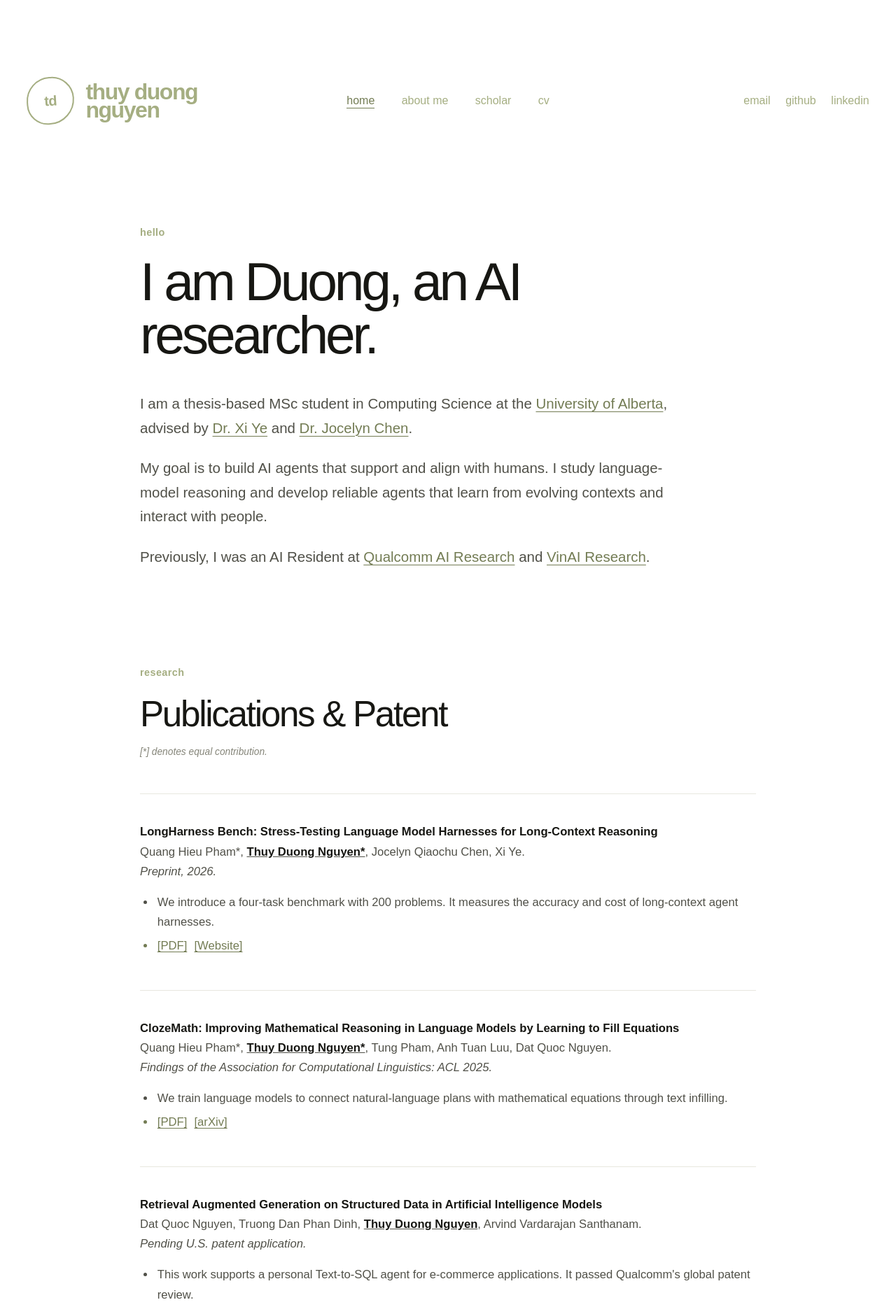
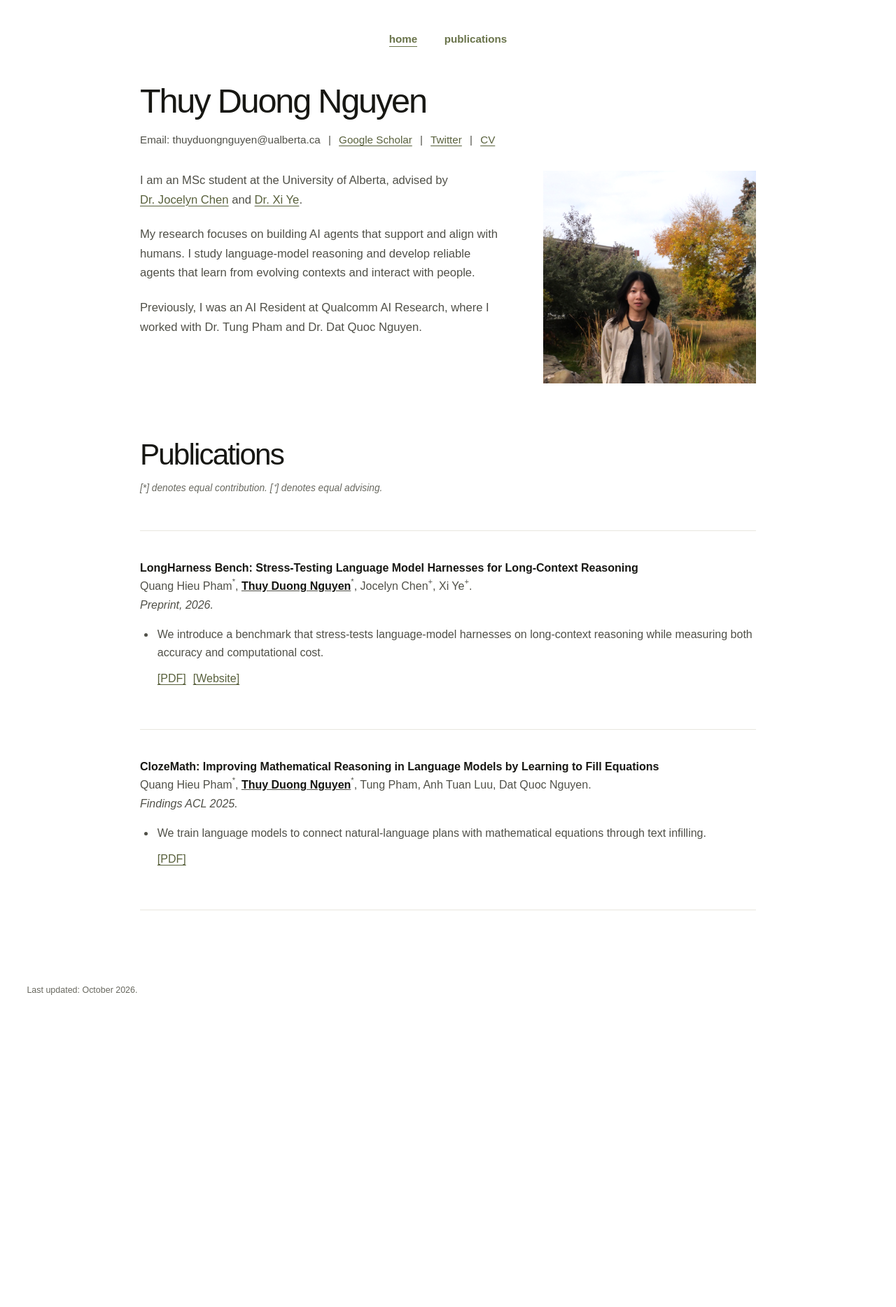
Before and after one commit to mi-do-ri/mi-do-ri.github.io, a plain HTML site: page index.html in a window 1280 px wide. Shown: the top 1868 px of the page at 70% size. After the commit the page ends 1473 px from the top, so only its background shows below. Drawn offline with Linux system fonts and the light colour scheme; a web font is replaced by a local one.

Commit message:
Finalize personal website for GitHub Pages

```diff
--- a/index.html
+++ b/index.html
@@ -32,7 +32,7 @@
         "@type": "Person",
         "name": "Thuy Duong Nguyen",
         "url": "https://mi-do-ri.github.io/",
-        "email": "mailto:thuyduo3@ualberta.ca",
+        "email": "thuyduongnguyen@ualberta.ca",
         "jobTitle": "MSc Student in Computing Science",
         "affiliation": {
           "@type": "CollegeOrUniversity",
@@ -41,7 +41,8 @@
         "sameAs": [
           "https://scholar.google.com/citations?user=saEovKIAAAAJ&hl=en",
           "https://github.com/mi-do-ri",
-          "https://www.linkedin.com/in/thuy-duong-nguyen-833b88209/"
+          "https://www.linkedin.com/in/thuy-duong-nguyen-833b88209/",
+          "https://x.com/ngtduong6"
         ]
       }
     </script>
@@ -52,117 +53,133 @@
 
     <div class="page-shell">
       <header class="site-header">
-        <a class="brand" href="./" aria-label="Thuy Duong Nguyen, home">
-          <span class="brand-mark" aria-hidden="true">td</span>
-          <span class="brand-name">thuy duong<br>nguyen</span>
-        </a>
-
         <nav aria-label="Main navigation">
           <ul>
-            <li><a class="active" href="./">home</a></li>
-            <li><a href="about.html">about me</a></li>
-            <li><a href="https://scholar.google.com/citations?user=saEovKIAAAAJ&amp;hl=en">scholar</a></li>
-            <li><a href="assets/Thuy-Duong-Nguyen-CV.pdf">cv</a></li>
+            <li><a class="active" href="#home" aria-current="location">home</a></li>
+            <li><a href="#publications">publications</a></li>
           </ul>
         </nav>
-
-        <div class="header-links" aria-label="Contact links">
-          <a href="mailto:thuyduo3@ualberta.ca">email</a>
-          <a href="https://github.com/mi-do-ri">github</a>
-          <a href="https://www.linkedin.com/in/thuy-duong-nguyen-833b88209/">linkedin</a>
-        </div>
       </header>
 
       <main id="content">
-        <section class="introduction" aria-labelledby="intro-title">
-          <p class="eyebrow">hello</p>
-          <h1 id="intro-title">I am Duong, an AI researcher.</h1>
+        <section class="introduction" id="home" aria-labelledby="intro-title">
+          <h1 id="intro-title">Thuy Duong Nguyen</h1>
+          <ul class="intro-links" aria-label="Profile and contact links">
+            <li>Email: thuyduongnguyen@ualberta.ca</li>
+            <li><a href="https://scholar.google.com/citations?user=saEovKIAAAAJ&amp;hl=en">Google Scholar</a></li>
+            <li><a href="https://x.com/ngtduong6">Twitter</a></li>
+            <li><a href="assets/Thuy-Duong-Nguyen-CV.pdf">CV</a></li>
+          </ul>
           <div class="intro-copy">
+            <div class="intro-text">
               <p>
-              I am a thesis-based MSc student in Computing Science at the
-              <a href="https://www.ualberta.ca/en/computing-science/index.html">University of Alberta</a>,
-              advised by <a href="https://xiye17.github.io/">Dr. Xi Ye</a> and
-              <a href="https://thelyad.github.io/">Dr. Jocelyn Chen</a>.
+                I am an MSc student at the
+                University of Alberta,
+                advised by <a href="https://thelyad.github.io/">Dr. Jocelyn Chen</a> and
+                <a href="https://xiye17.github.io/">Dr. Xi Ye</a>.
               </p>
               <p>
-              My goal is to build AI agents that support and align with humans. I study language-model reasoning
+                My research focuses on building AI agents that support and align with humans. I study language-model reasoning
                 and develop reliable agents that learn from evolving contexts and interact with people.
               </p>
               <p>
                 Previously, I was an AI Resident at
-              <a href="https://www.qualcomm.com/research/artificial-intelligence">Qualcomm AI Research</a>
-              and <a href="https://www.vinai.io/">VinAI Research</a>.
+                Qualcomm AI Research,
+                where I worked with Dr. Tung Pham and Dr. Dat Quoc Nguyen.
               </p>
+            </div>
+            <div class="intro-photo-frame">
+              <img
+                class="intro-photo"
+                src="assets/thuy-duong-royal-tyrrell.jpg"
+                alt="Thuy Duong Nguyen outdoors beside a pond in autumn"
+                width="1600"
+                height="1200"
+              >
+            </div>
           </div>
         </section>
 
-        <section class="publications-section" aria-labelledby="publications-title">
-          <p class="eyebrow">research</p>
-          <h2 id="publications-title">Publications &amp; Patent</h2>
-          <p class="section-note">[*] denotes equal contribution.</p>
+        <section class="publications-section" id="publications" aria-labelledby="publications-title">
+          <h2 id="publications-title">Publications</h2>
+          <p class="section-note"><em>[*] denotes equal contribution. [⁺] denotes equal advising.</em></p>
 
           <article class="publication">
             <p>
               <strong>LongHarness Bench: Stress-Testing Language Model Harnesses for Long-Context Reasoning</strong><br>
-              Quang Hieu Pham*, <u><strong>Thuy Duong Nguyen*</strong></u>, Jocelyn Qiaochu Chen, Xi Ye.<br>
+              Quang Hieu Pham<sup>*</sup>, <u><strong>Thuy Duong Nguyen</strong></u><sup>*</sup>,
+              Jocelyn Chen<sup>+</sup>, Xi Ye<sup>+</sup>.<br>
               <em>Preprint, 2026.</em>
             </p>
             <ul>
               <li>
-                We introduce a four-task benchmark with 200 problems. It measures the accuracy and cost of
-                long-context agent harnesses.
+                We introduce a benchmark that stress-tests language-model harnesses on long-context reasoning
+                while measuring both accuracy and computational cost.
               </li>
-              <li class="resource-links">
+            </ul>
+            <p class="resource-links">
               <a href="https://arxiv.org/pdf/2609.38137">[PDF]</a>
               <a href="https://stringnlplab.github.io/longharness/">[Website]</a>
-              </li>
-            </ul>
+            </p>
           </article>
 
           <article class="publication">
             <p>
               <strong>ClozeMath: Improving Mathematical Reasoning in Language Models by Learning to Fill Equations</strong><br>
-              Quang Hieu Pham*, <u><strong>Thuy Duong Nguyen*</strong></u>, Tung Pham, Anh Tuan Luu, Dat Quoc Nguyen.<br>
-              <em>Findings of the Association for Computational Linguistics: ACL 2025.</em>
+              Quang Hieu Pham<sup>*</sup>, <u><strong>Thuy Duong Nguyen</strong></u><sup>*</sup>,
+              Tung Pham, Anh Tuan Luu, Dat Quoc Nguyen.<br>
+              <em>Findings ACL 2025.</em>
             </p>
             <ul>
               <li>
                 We train language models to connect natural-language plans with mathematical equations through
                 text infilling.
               </li>
-              <li class="resource-links">
+            </ul>
+            <p class="resource-links">
               <a href="https://aclanthology.org/2025.findings-acl.738.pdf">[PDF]</a>
-                <a href="https://arxiv.org/abs/2506.03763">[arXiv]</a>
-              </li>
-            </ul>
+            </p>
           </article>
 
-          <article class="publication">
-            <p>
-              <strong>Retrieval Augmented Generation on Structured Data in Artificial Intelligence Models</strong><br>
-              Dat Quoc Nguyen, Truong Dan Phan Dinh, <u><strong>Thuy Duong Nguyen</strong></u>,
-              Arvind Vardarajan Santhanam.<br>
-              <em>Pending U.S. patent application.</em>
-            </p>
-            <ul>
-              <li>
-                This work supports a personal Text-to-SQL agent for e-commerce applications. It passed Qualcomm's
-                global patent review.
-              </li>
-            </ul>
-          </article>
         </section>
       </main>
 
       <footer class="site-footer">
-        <p>© <span class="current-year">2026</span> — <a href="./">Thuy Duong Nguyen</a></p>
-        <ul>
-          <li><a href="mailto:thuyduo3@ualberta.ca">Email</a></li>
-          <li><a href="https://github.com/mi-do-ri">GitHub</a></li>
-          <li><a href="https://www.linkedin.com/in/thuy-duong-nguyen-833b88209/">LinkedIn</a></li>
-        </ul>
+        <p>Last updated: October 2026.</p>
       </footer>
     </div>
 
+    <script>
+      const navigationLinks = [...document.querySelectorAll('.site-header a[href^="#"]')];
+      const pageSections = navigationLinks
+        .map((link) => document.querySelector(link.getAttribute('href')))
+        .filter(Boolean);
+
+      function updateActiveLink() {
+        const readingPosition = window.scrollY + Math.min(window.innerHeight * 0.25, 180);
+        let activeSection = pageSections[0];
+
+        pageSections.forEach((section) => {
+          if (section.offsetTop <= readingPosition) {
+            activeSection = section;
+          }
+        });
+
+        navigationLinks.forEach((link) => {
+          const isActive = link.getAttribute('href') === `#${activeSection.id}`;
+          link.classList.toggle('active', isActive);
+
+          if (isActive) {
+            link.setAttribute('aria-current', 'location');
+          } else {
+            link.removeAttribute('aria-current');
+          }
+        });
+      }
+
+      updateActiveLink();
+      window.addEventListener('scroll', updateActiveLink, { passive: true });
+      window.addEventListener('resize', updateActiveLink);
+    </script>
   </body>
 </html>
--- a/sitemap.xml
+++ b/sitemap.xml
@@ -3,7 +3,4 @@
   <url>
     <loc>https://mi-do-ri.github.io/</loc>
   </url>
-  <url>
-    <loc>https://mi-do-ri.github.io/about.html</loc>
-  </url>
 </urlset>
--- a/styles.css
+++ b/styles.css
@@ -2,8 +2,8 @@
   --paper: #ffffff;
   --ink: #171713;
   --body: #505048;
-  --olive: #a5ae82;
-  --olive-dark: #737c54;
+  --olive: #69734a;
+  --olive-dark: #59613d;
   --olive-soft: #eef0e4;
   --sand: #f3eee5;
   --line: #e8e7df;
@@ -23,9 +23,9 @@ body {
   background: var(--paper);
   color: var(--body);
   font-family: var(--font);
-  font-size: 1.04rem;
+  font-size: 1rem;
   font-weight: 400;
-  line-height: 1.7;
+  line-height: 1.65;
   -webkit-font-smoothing: antialiased;
 }
 
@@ -59,46 +59,14 @@ a:focus-visible {
 }
 
 .site-header {
-  display: grid;
-  min-height: 18rem;
-  padding-block: 3.5rem;
+  display: flex;
+  min-height: 7rem;
+  padding-block: 1.5rem;
   align-items: center;
-  grid-template-columns: minmax(15rem, 1fr) auto minmax(15rem, 1fr);
-  gap: 3rem;
+  justify-content: center;
 }
 
-.brand {
-  display: inline-flex;
-  width: fit-content;
-  align-items: center;
-  gap: 1rem;
-  color: var(--olive);
-  text-decoration: none;
-}
-
-.brand-mark {
-  display: grid;
-  width: 4.25rem;
-  height: 4.25rem;
-  place-items: center;
-  border: 2px solid currentColor;
-  border-radius: 52% 48% 55% 45%;
-  font-size: 1.25rem;
-  font-weight: 650;
-  letter-spacing: -0.04em;
-  transform: rotate(-4deg);
-}
-
-.brand-name {
-  font-size: 2rem;
-  font-weight: 650;
-  letter-spacing: -0.045em;
-  line-height: 0.82;
-  text-transform: lowercase;
-}
-
-nav ul,
-.site-footer ul {
+nav ul {
   display: flex;
   margin: 0;
   padding: 0;
@@ -108,35 +76,25 @@ nav ul,
 nav ul {
   justify-content: center;
   gap: clamp(1.35rem, 3vw, 3.25rem);
+  white-space: nowrap;
 }
 
-nav a,
-.header-links a {
+nav a {
+  padding-bottom: 0.16rem;
   color: var(--olive);
-  font-size: 1rem;
-  font-weight: 480;
+  font-size: 0.95rem;
+  font-weight: 650;
   text-decoration: none;
   text-transform: lowercase;
 }
 
-nav a {
-  padding-bottom: 0.16rem;
-}
-
-nav a:hover,
-nav a.active,
-.header-links a:hover {
+nav a:hover {
   color: var(--olive-dark);
 }
 
 nav a.active {
+  color: var(--olive);
   border-bottom: 1px solid currentColor;
-}
-
-.header-links {
-  display: flex;
-  justify-content: flex-end;
-  gap: 1.35rem;
 }
 
 main {
@@ -145,20 +103,11 @@ main {
 }
 
 main section {
-  margin-bottom: 8rem;
+  margin-bottom: 4.5rem;
 }
 
 .introduction {
-  padding-top: 2rem;
-}
-
-.eyebrow {
-  margin: 0 0 1.3rem;
-  color: var(--olive);
-  font-size: 0.9rem;
-  font-weight: 600;
-  letter-spacing: 0.03em;
-  text-transform: lowercase;
+  padding-top: 0.5rem;
 }
 
 h1,
@@ -176,9 +125,17 @@ h1 {
   line-height: 0.98;
 }
 
+.introduction h1 {
+  max-width: none;
+  margin-bottom: 1.15rem;
+  font-size: clamp(2.2rem, 3.8vw, 3.2rem);
+  letter-spacing: -0.045em;
+  line-height: 1;
+}
+
 h2 {
   margin: 0 0 1rem;
-  font-size: clamp(2rem, 4vw, 3.35rem);
+  font-size: clamp(1.8rem, 3.3vw, 2.7rem);
   letter-spacing: -0.045em;
   line-height: 1.02;
 }
@@ -193,8 +150,57 @@ p {
 }
 
 .intro-copy {
-  max-width: 49rem;
-  font-size: clamp(1.08rem, 1.65vw, 1.28rem);
+  display: grid;
+  align-items: start;
+  font-size: clamp(1rem, 1.3vw, 1.12rem);
+  grid-template-columns: minmax(0, 1fr) clamp(15rem, 28vw, 19rem);
+  gap: clamp(2rem, 4vw, 3.75rem);
+}
+
+.intro-text {
+  min-width: 0;
+}
+
+.intro-text a {
+  white-space: nowrap;
+}
+
+.intro-photo-frame {
+  position: relative;
+  overflow: hidden;
+  width: 100%;
+  aspect-ratio: 1;
+}
+
+.intro-photo {
+  display: block;
+  width: 185%;
+  max-width: none;
+  height: auto;
+  filter: brightness(1.2);
+  transform: translateX(-14%);
+}
+
+.intro-links {
+  display: flex;
+  margin-bottom: 2rem;
+  padding: 0;
+  flex-wrap: wrap;
+  font-size: 0.95rem;
+  gap: 0.5rem 0;
+  list-style: none;
+}
+
+.intro-links li {
+  display: inline-flex;
+  align-items: baseline;
+  white-space: nowrap;
+}
+
+.intro-links li + li::before {
+  margin-inline: 0.7rem;
+  color: var(--body);
+  content: "|";
 }
 
 main a {
@@ -214,7 +220,7 @@ main a:hover {
 
 .section-note {
   margin-bottom: 3rem;
-  color: #858579;
+  color: #68685f;
   font-size: 0.86rem;
   font-style: italic;
 }
@@ -237,6 +243,13 @@ main a:hover {
   font-weight: 610;
 }
 
+.publication sup {
+  position: relative;
+  top: -0.15em;
+  font-size: 0.7em;
+  line-height: 0;
+}
+
 .publication ul {
   margin: 0 0 0 1.35rem;
   padding: 0;
@@ -248,6 +261,7 @@ main a:hover {
 }
 
 .resource-links {
+  margin: 0.65rem 0 0 1.55rem;
   color: var(--olive-dark);
 }
 
@@ -255,60 +269,14 @@ main a:hover {
   margin-left: 0.35rem;
 }
 
-.about-minimal {
-  min-height: calc(100vh - 27rem);
-  padding: 3rem 0 9rem;
-}
-
-.about-minimal h1 {
-  margin-bottom: 3rem;
-}
-
-.cv-link {
-  display: flex;
-  width: min(100%, 40rem);
-  padding: 1.25rem 0;
-  align-items: center;
-  justify-content: space-between;
-  border-top: 1px solid var(--olive);
-  border-bottom: 1px solid var(--olive);
-  color: var(--olive-dark);
-  font-size: clamp(1.15rem, 2vw, 1.45rem);
-  font-weight: 480;
-  text-decoration: none;
-  text-transform: lowercase;
-}
-
-.cv-link:hover {
-  color: var(--ink);
-}
-
 .site-footer {
-  display: grid;
   padding: 2rem 0 3rem;
-  border-top: 1px solid var(--line);
-  color: #8b8b80;
+  color: #68685f;
   font-size: 0.78rem;
-  grid-template-columns: 1fr 1fr;
-  gap: 1rem;
 }
 
 .site-footer p {
   margin: 0;
-}
-
-.site-footer a {
-  color: #8b8b80;
-  text-decoration: none;
-}
-
-.site-footer a:hover {
-  color: var(--olive-dark);
-}
-
-.site-footer ul {
-  justify-content: flex-end;
-  gap: 1.35rem;
 }
 
 @media (max-width: 900px) {
@@ -318,28 +286,27 @@ main a:hover {
 
   .site-header {
     min-height: auto;
-    padding: 2.5rem 0 5rem;
-    grid-template-columns: 1fr auto;
-    gap: 2.5rem;
-  }
-
-  nav {
-    grid-row: 2;
-    grid-column: 1 / -1;
+    padding: 1.5rem 0 2.25rem;
   }
 
   nav ul {
-    justify-content: flex-start;
+    justify-content: center;
+  }
+}
+
+@media (max-width: 700px) {
+  .intro-copy {
+    grid-template-columns: 1fr;
   }
 
-  .header-links {
-    align-self: start;
+  .intro-photo-frame {
+    width: min(100%, 28rem);
   }
 }
 
 @media (max-width: 600px) {
   body {
-    font-size: 0.98rem;
+    font-size: 0.95rem;
   }
 
   .page-shell {
@@ -347,43 +314,28 @@ main a:hover {
   }
 
   .site-header {
-    padding-top: 1.8rem;
-    grid-template-columns: 1fr;
-    gap: 2.2rem;
+    padding: 1.25rem 0 2rem;
   }
 
-  .brand {
-    gap: 0.8rem;
+  nav ul {
+    justify-content: center;
+    gap: 0.7rem;
   }
 
-  .brand-mark {
-    width: 3.3rem;
-    height: 3.3rem;
-  }
-
-  .brand-name {
-    font-size: 1.65rem;
-  }
-
-  nav {
-    grid-row: auto;
-    grid-column: auto;
-  }
-
-  nav ul,
-  .header-links {
-    justify-content: flex-start;
-    flex-wrap: wrap;
-    gap: 0.8rem 1.35rem;
-  }
-
-  nav a,
-  .header-links a {
-    font-size: 0.92rem;
+  nav a {
+    font-size: 0.9rem;
   }
 
   main section {
-    margin-bottom: 5.5rem;
+    margin-bottom: 3.5rem;
+  }
+
+  .intro-links {
+    gap: 0.45rem 1rem;
+  }
+
+  .intro-links li + li::before {
+    content: none;
   }
 
   .introduction {
@@ -394,13 +346,6 @@ main a:hover {
     padding-block: 2rem;
   }
 
-  .site-footer {
-    grid-template-columns: 1fr;
-  }
-
-  .site-footer ul {
-    justify-content: flex-start;
-  }
 }
 
 @media (prefers-reduced-motion: reduce) {
```
Also changed, not shown: about.html (deleted, +0 -69 lines), assets/thuy-duong-royal-tyrrell.jpg (added). Lines whose indentation alone changed are shown as unchanged.
